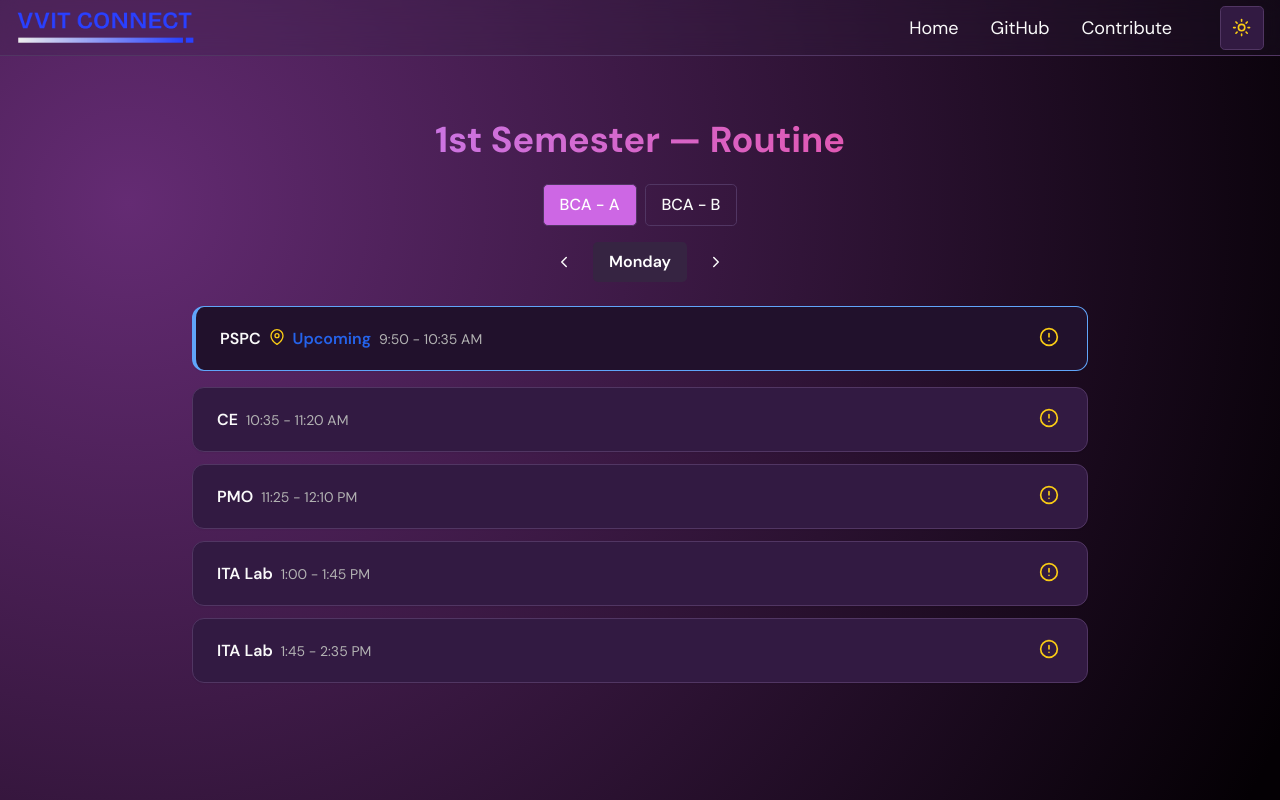
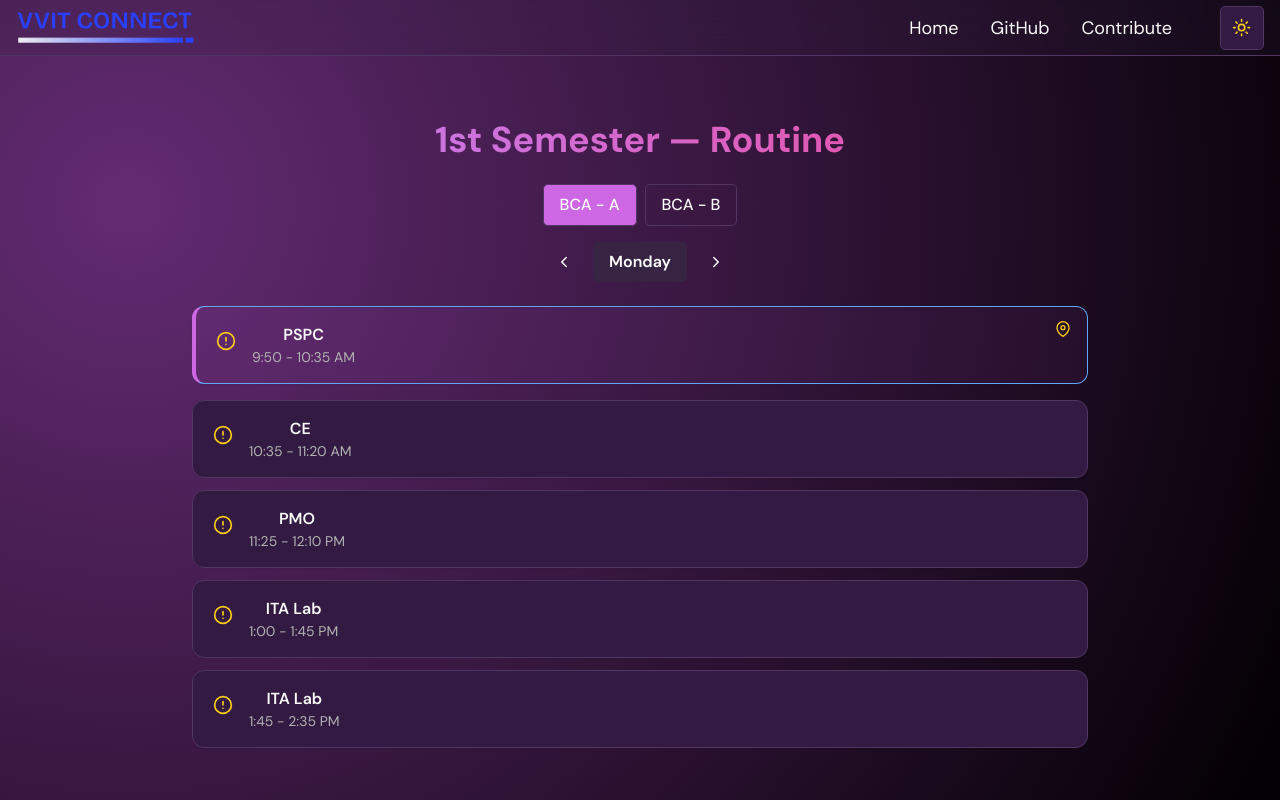
Before and after one commit to pyKinsu/VVITConnect, a Next.js app: page /bca/semester/1/routine in a window 1280 px wide. Shown: the top 800 px of the page. Built offline with nearby package versions, Linux system fonts and the light colour scheme.

Commit message:
Update page.tsx

```diff
--- a/src/app/bca/semester/1/routine/page.tsx
+++ b/src/app/bca/semester/1/routine/page.tsx
@@ -109,8 +109,6 @@ const routineB: Routine = {
     { time: "1:45 - 2:35 PM", subject: "Spt & Cul", fullForm: "Iformation Technology Application Lab" },
   ],
 };
-
-// -------------------- TIME UTILITIES --------------------
 function toMinutes(t: string): number {
   const m = t.match(/(\d{1,2}):(\d{2})\s*(AM|PM)?/i);
   if (!m) return 0;
@@ -226,23 +224,23 @@ export default function RoutinePage(): JSX.Element {
 
         {/* Top Highlight (today only) */}
         {day === today && topHighlightIndex !== -1 ? (
-          <div className="section-box flex flex-col sm:flex-row items-start sm:items-center justify-between py-4 px-6 border-l-4 border-blue-400 bg-background mb-4">
-            <div className="flex flex-col sm:flex-row sm:items-center gap-2">
-              <span className="font-semibold flex items-center gap-2 flex-wrap">
-                {periods[topHighlightIndex].subject}
-                <FiMapPin className="text-yellow-400 animate-bounce" size={16} />
-                <span className="text-blue-600 font-semibold">Upcoming</span>
-              </span>
-              <span className="text-sm text-muted-foreground">{periods[topHighlightIndex].time}</span>
-            </div>
-            <div className="mt-2 sm:mt-0">
+          <div
+            className="section-box flex flex-col justify-between py-4 px-4 border-l-4 border-blue-400 bg-background mb-4"
+            style={currentStyle}
+          >
+            <div className="flex items-start gap-3">
               <button
                 onClick={() => openNotification(periods[topHighlightIndex].fullForm)}
-                className="p-1 rounded hover:scale-110 transition-transform"
+                className="p-1 rounded hover:scale-110 transition-transform mt-1"
                 aria-label="info"
               >
                 <FiAlertCircle className="text-yellow-400" size={20} />
               </button>
+              <div className="flex flex-col">
+                <span className="font-semibold">{periods[topHighlightIndex].subject}</span>
+                <span className="text-sm text-muted-foreground">{periods[topHighlightIndex].time}</span>
+              </div>
+              <FiMapPin className="ml-auto text-yellow-400 animate-bounce" size={16} />
             </div>
           </div>
         ) : day === today && topHighlightIndex === -1 ? (
@@ -258,20 +256,20 @@ export default function RoutinePage(): JSX.Element {
             return (
               <div
                 key={`${p.time}-${p.subject}`}
-                className="section-box flex flex-col sm:flex-row sm:items-center justify-between py-4 px-6"
+                className="section-box flex flex-col justify-between py-4 px-4"
               >
-                <div className="flex flex-col sm:flex-row sm:items-center gap-2">
-                  <span className="font-semibold">{p.subject}</span>
-                  <span className="text-sm text-muted-foreground">{p.time}</span>
-                </div>
-                <div className="mt-2 sm:mt-0">
+                <div className="flex items-start gap-3">
                   <button
                     onClick={() => openNotification(p.fullForm)}
-                    className="p-1 rounded hover:scale-110 transition-transform"
+                    className="p-1 rounded hover:scale-110 transition-transform mt-1"
                     aria-label="info"
                   >
                     <FiAlertCircle className="text-yellow-400" size={20} />
                   </button>
+                  <div className="flex flex-col">
+                    <span className="font-semibold">{p.subject}</span>
+                    <span className="text-sm text-muted-foreground">{p.time}</span>
+                  </div>
                 </div>
               </div>
             );
@@ -297,4 +295,4 @@ export default function RoutinePage(): JSX.Element {
       </div>
     </main>
   );
-}
+                    }
```
